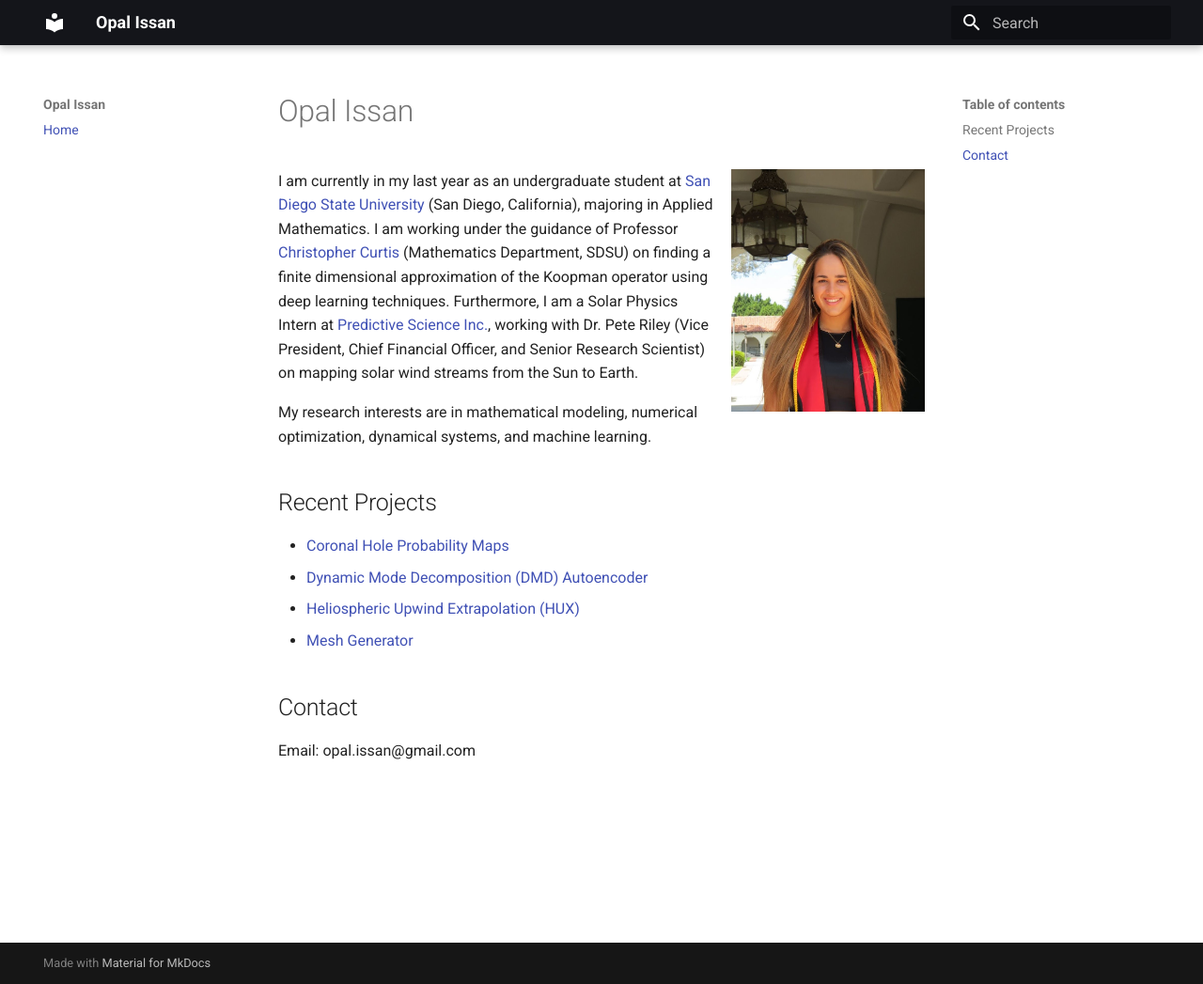
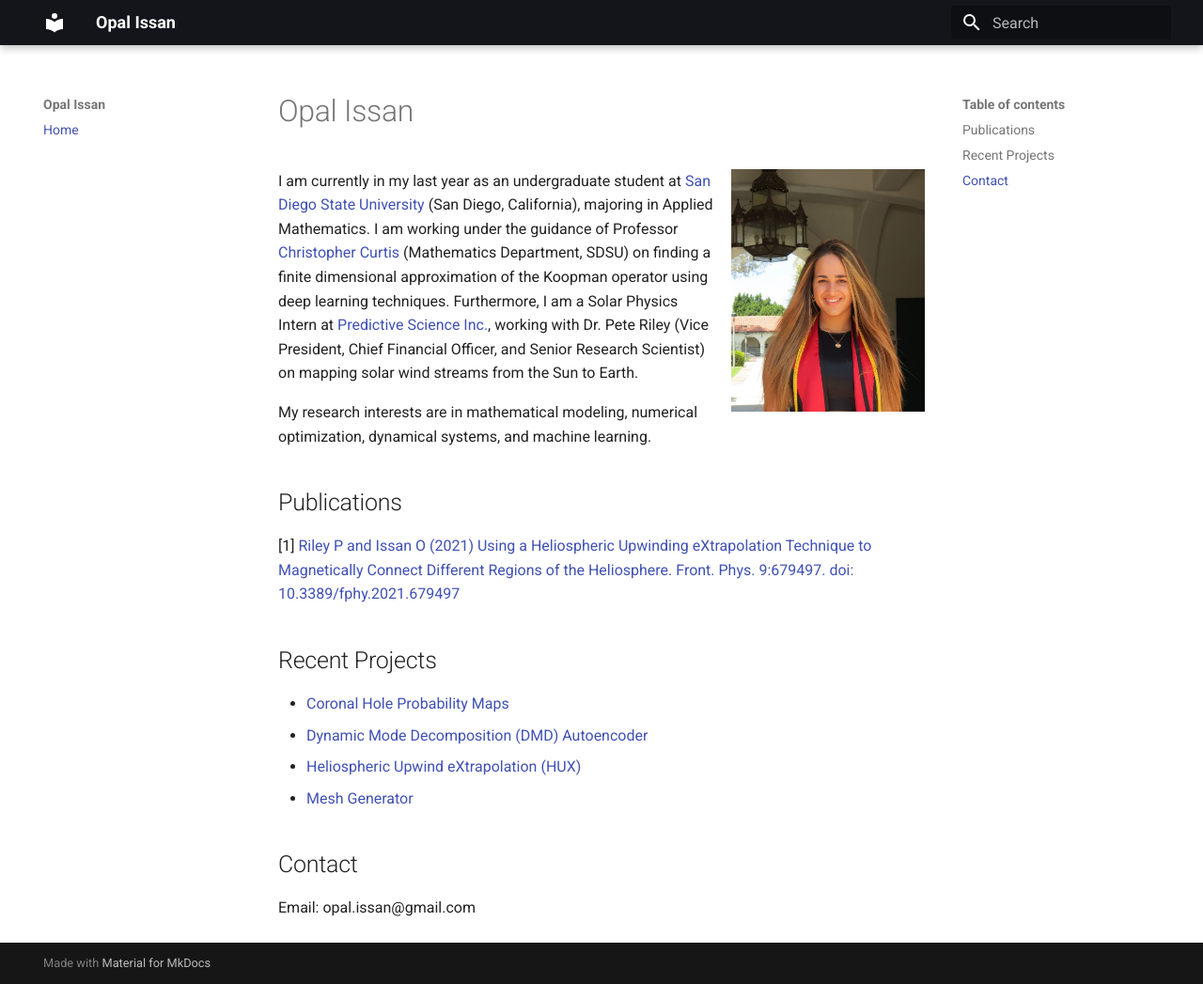
Before and after one commit to opaliss/opalissan, an MkDocs documentation site: the page built from docs/index.md, in a window 1280 px wide and 1047 px high. Shown: the whole window at 94% size. Built offline with MkDocs 1.6.1 and Material for MkDocs 9.7.7, drawn with Linux system fonts in a browser that asks for light colours.

Commit message:
add first publication.

```diff
--- a/docs/index.md
+++ b/docs/index.md
@@ -7,11 +7,15 @@ Furthermore, I am a Solar Physics Intern at [Predictive Science Inc.](https://ww
 
 My research interests are in mathematical modeling, numerical optimization, dynamical systems, and machine learning.
 
+## Publications
+[1] [Riley P and Issan O (2021) Using a Heliospheric Upwinding eXtrapolation Technique to Magnetically Connect Different Regions of the Heliosphere. Front. Phys. 9:679497. doi: 10.3389/fphy.2021.679497](https://www.frontiersin.org/articles/10.3389/fphy.2021.679497/full?&utm_source=Email_to_authors_&utm_medium=Email&utm_content=T1_11.5e1_author&utm_campaign=Email_publication&field=&journalName=Frontiers_in_Physics&id=679497)
+
 ## Recent Projects
 - [Coronal Hole Probability Maps](http://www.predsci.com/CHD/)
-- [Dynamic Mode Decomposition (DMD) Autoencoder](https://opaliss.github.io/dmd_autoencoder/)
-- [Heliospheric Upwind Extrapolation (HUX)](https://github.com/predsci/HUX)
+- [Dynamic Mode Decomposition (DMD) Autoencoder](https://github.com/opaliss/dmd_autoencoder/)
+- [Heliospheric Upwind eXtrapolation (HUX)](https://github.com/predsci/HUX)
 - [Mesh Generator](https://pypi.org/project/mesh-generator/)
+
 
 ## Contact
 Email: opal.issan@gmail.com
```
Also changed, not shown: site/404.html, site/assets/javascripts/lunr/tinyseg.min.js (deleted), site/index.html, site/search/search_index.json, site/sitemap.xml, 1 other file.
